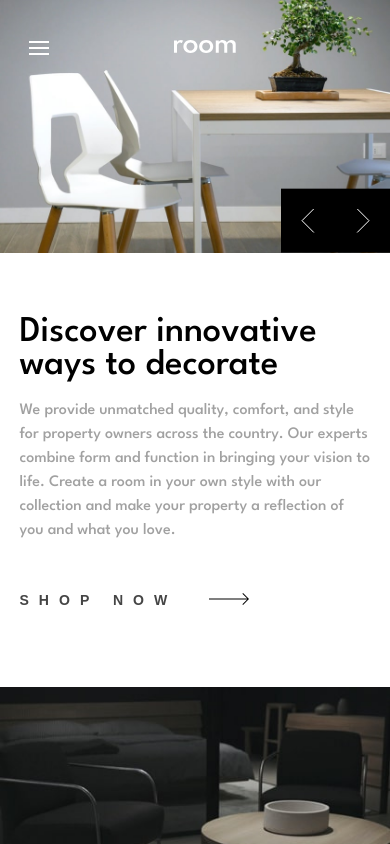
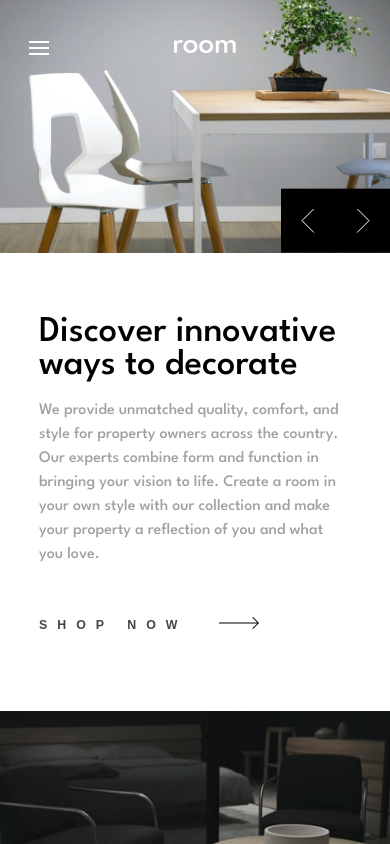
Before and after one commit to arnaudouttier/room-homepage-ao-frontend-mentor, a Vue app: page / in a window 390 px wide. Shown: the top 844 px of the page. Built offline with nearby package versions, Linux system fonts and the light colour scheme.

Commit message:
font size order btn

```diff
--- a/src/components/Carousel.vue
+++ b/src/components/Carousel.vue
@@ -145,7 +145,7 @@ export default {
 /* Carousel-content */
 
 .carousel-content {
-  max-width: 90%;
+  max-width: 80%;
   min-height: 300px;
   margin: auto;
 
@@ -168,7 +168,7 @@ export default {
 .order-btn {
   max-width: 80%;
   color: $title_secondary_color;
-  font-size: clamp(0.875rem, calc(0.875rem + ((1vw - 0.234375rem) * 0.3636)), 1.0625rem);  /* 14px (375 vw) to 17px  (1200 vw)*/
+  font-size: clamp(12px, calc(0.75rem + ((1vw - 3.2px) * 0.5682)), 17px); /* 12px (320 vw) to 17px  (1200 vw)*/
   letter-spacing: 10px;
   font-weight: 700;
   transition: color 0.4s ease;
```
